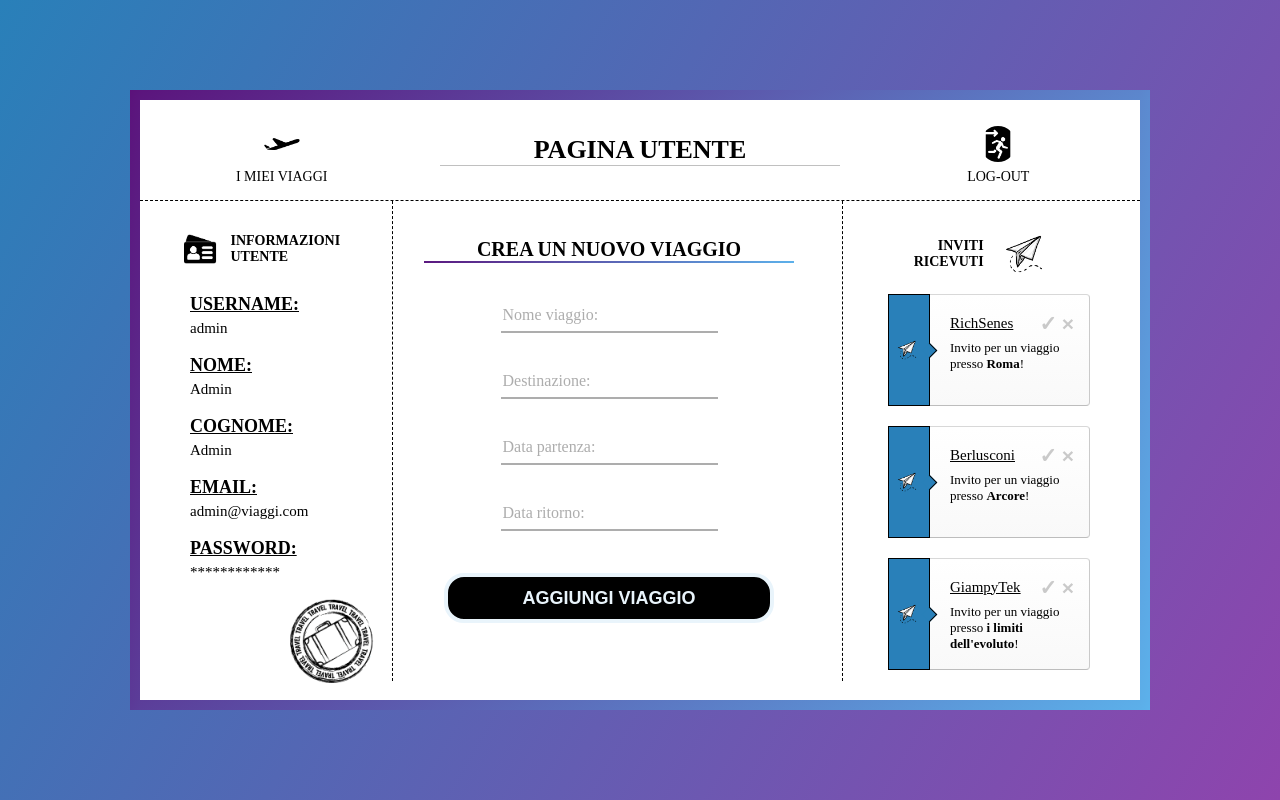
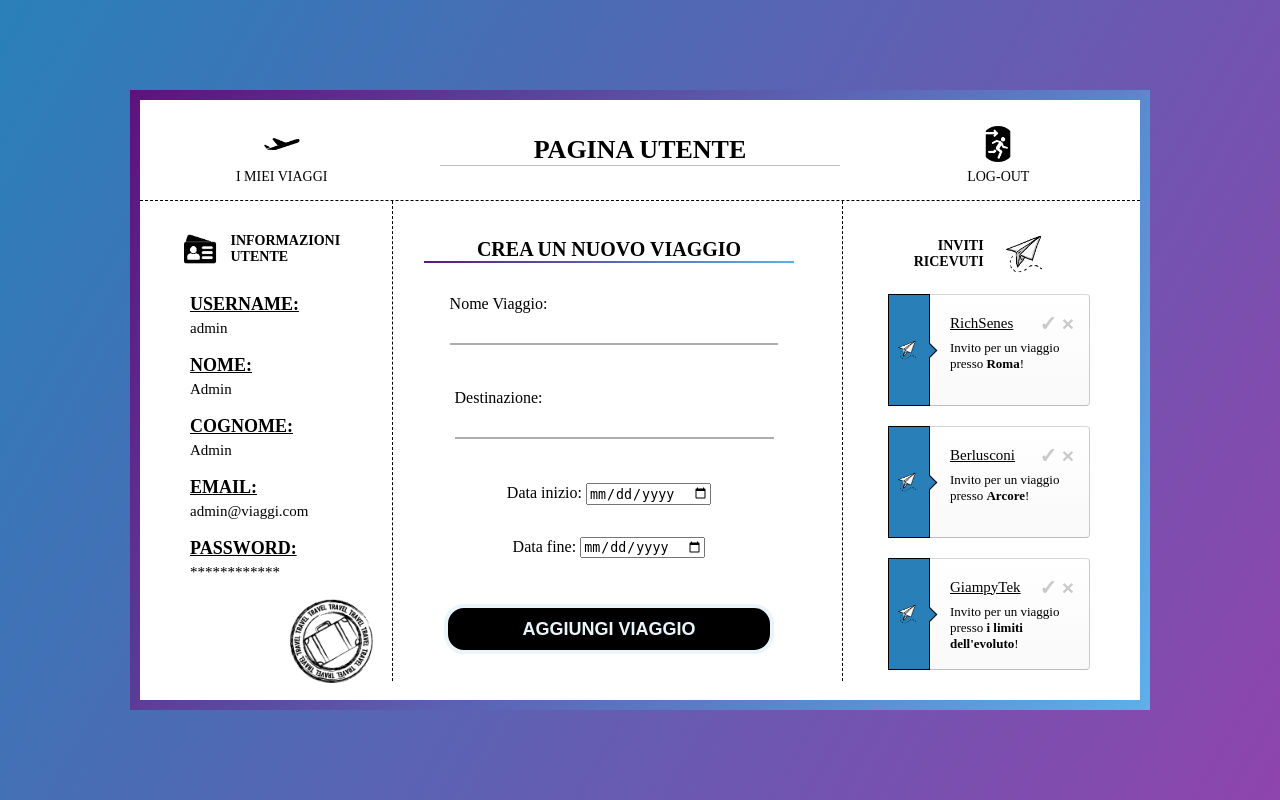
Before and after one commit to danielelurani/gruppi-di-viaggio, a Django app: page /organizzatoreViaggi/userHomePage in a window 1280 px wide. Run offline with Django 4.2, Linux system fonts and the light colour scheme; a user stored in the database is signed in.

Commit message:
Implementato form per  inserimento nuvo viaggio

```diff
--- a/sitoProgettoIsw/organizzatoreViaggi/admin.py
+++ b/sitoProgettoIsw/organizzatoreViaggi/admin.py
@@ -1,5 +1,6 @@
 from django.contrib import admin
-from .models import CustomUser
+from .models import CustomUser, Travel
 
 # Register your models here.
 admin.site.register(CustomUser)
+admin.site.register(Travel)
--- a/sitoProgettoIsw/organizzatoreViaggi/forms.py
+++ b/sitoProgettoIsw/organizzatoreViaggi/forms.py
@@ -2,7 +2,29 @@ from django.contrib.auth.forms import UserCreationForm
 from django import forms
 from django.contrib.auth.models import User
 from django.forms import ModelForm, TextInput, PasswordInput, EmailInput
-from .models import CustomUser
+from .models import CustomUser, Travel
+
+class TravelForm(ModelForm):
+    class Meta:
+        model = Travel
+        fields = [
+            'name',
+            'destination',
+            'start_date',
+            'end_date'
+        ]
+        labels = {
+            'name': 'Nome Viaggio',
+            'destination': 'Destinazione',
+            'start_date': 'Data inizio',
+            'end_date': 'Data fine'
+        }
+        widgets = {
+                'start_date': forms.DateInput(attrs={'type': 'date', 'class': 'dateField'}),
+                'end_date': forms.DateInput(attrs={'type': 'date', 'class': 'dateField'}),
+                'name': forms.DateInput(attrs={'class': 'textField'}),
+                'destination': forms.DateInput(attrs={'class': 'textField'})
+            }
 
 class CreateUserForm(UserCreationForm):
 
@@ -18,7 +40,7 @@ class CreateUserForm(UserCreationForm):
             attrs = {
                 'class':'textField',
                 'type':'password',
-                }),
+                })
     )
 
     class Meta:
--- a/sitoProgettoIsw/organizzatoreViaggi/models.py
+++ b/sitoProgettoIsw/organizzatoreViaggi/models.py
@@ -7,11 +7,16 @@ class CustomUser(AbstractUser):
     username = models.CharField(max_length=30, null=False, primary_key=True)
     email = models.EmailField(max_length=20, unique=True)
 
-""" class User(models.Model):
-    nome = models.CharField(max_length=20)
-    cognome = models.CharField(max_length=20)
-    password = models.CharField(max_length=32)
-    email = models.CharField(max_length=20)
+class Travel(models.Model):
+    id = models.AutoField(primary_key=True)
+    name = models.CharField(max_length=64, unique=True)
+    destination = models.CharField(max_length=64)
+    start_date = models.DateField()
+    end_date = models.DateField()
+    participants = models.ManyToManyField(CustomUser)
 
-    def __str__(self):
-        return self.nome + " " + self.cognome """
+    def __str__ (self):
+        return self.name
+
+    def check_dates(self):
+        return self.end_date >= self.start_date
--- a/sitoProgettoIsw/organizzatoreViaggi/static/css/userHomePage.css
+++ b/sitoProgettoIsw/organizzatoreViaggi/static/css/userHomePage.css
@@ -162,6 +162,18 @@ nav a p {
     padding-right: 5%;
     border-right: dashed 1.5px;
 }
+
+input.textField{
+
+    width: 100%;
+    padding: 0 5px;
+    font-size: 16px;
+    background: none;
+    border: none;
+    outline: none;
+    position: relative;
+    border-bottom: 2px solid #adadad;
+  }
 
 .main-c form {
     display: flex;
--- a/sitoProgettoIsw/organizzatoreViaggi/templates/organizzatoreViaggi/userHomePage.html
+++ b/sitoProgettoIsw/organizzatoreViaggi/templates/organizzatoreViaggi/userHomePage.html
@@ -52,33 +52,15 @@
                 </div>
 
                 <div class="main-c">
-                    <form method="post">
+                    <form method="post" action="">
+                        {% csrf_token %}
+
                         <h2>CREA UN NUOVO VIAGGIO</h2>
 
-                        <div class="textField">
-                            <input type="text" required>
-                            <label>Nome viaggio:</label>
-                        </div>
+                        {{form.as_p}}
 
-                        <div class="textField">
-                            <input type="text" required>
-                            <label>Destinazione:</label>
-                        </div>
 
-                        <div class="textField">
-                            <input type="text" required>
-                            <label>Data partenza:</label>
-                        </div>
 
-                        <div class="textField">
-                            <input type="text" required>
-                            <label>Data ritorno:</label>
-                        </div>
-
-                        <!--
-                        {% csrf_token %}
-                        {{ form.newTripForm }}
-                        -->
 
                         <input type="submit" value="AGGIUNGI VIAGGIO">
                     </form>
--- a/sitoProgettoIsw/organizzatoreViaggi/views.py
+++ b/sitoProgettoIsw/organizzatoreViaggi/views.py
@@ -1,6 +1,6 @@
 from django.shortcuts import render, redirect
 from django.contrib.auth.forms import UserCreationForm
-from .forms import CreateUserForm
+from .forms import CreateUserForm, TravelForm
 from django.contrib.auth import authenticate, login, logout
 from django.contrib import messages
 from django.contrib.auth.decorators import login_required
@@ -52,7 +52,20 @@ def signup_view(request):
 
 @login_required(login_url = 'login')
 def userHomePage_view(request):
-    return render(request, 'organizzatoreViaggi/userHomePage.html')
+
+    if request.method == 'POST':
+        form = TravelForm(request.POST)
+        if form.is_valid():
+            travel = form.save(commit=False)
+            travel.save()
+            travel.participants.add(request.user)
+            travel.save()
+            return redirect('myTravels')
+    else:
+        form = TravelForm()
+
+    context = {'form': form}
+    return render(request, 'organizzatoreViaggi/userHomePage.html', context)
 
 @login_required(login_url = 'login')
 def detailsTravel_view(request):
```
Also changed, not shown: sitoProgettoIsw/db.sqlite3, sitoProgettoIsw/organizzatoreViaggi/migrations/0002_travel.py (added), 1 other file.
